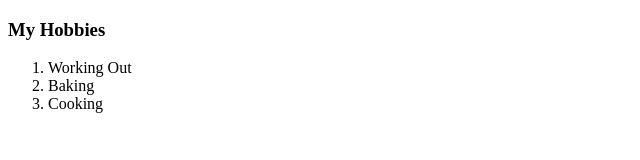
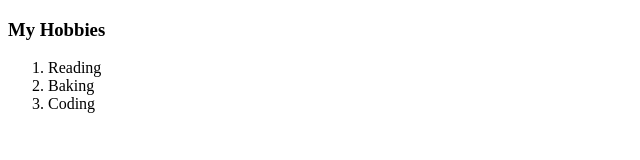
Before and after one commit to Jo802/cv, a plain HTML site: page hobbies.html in a window 1280 px wide. Shown: the full height of the page, 0-640 px from the left. Drawn offline with Linux system fonts and the light colour scheme.

Commit message:
updated hobbies

```diff
--- a/hobbies.html
+++ b/hobbies.html
@@ -7,9 +7,9 @@
   <body>
     <h3>My Hobbies</h3>
     <ol>
-      <li>Working Out</li>
+      <li>Reading</li>
       <li>Baking</li>
-      <li>Cooking</li>
+      <li>Coding</li>
     </ol>
   </body>
 </html>
```
